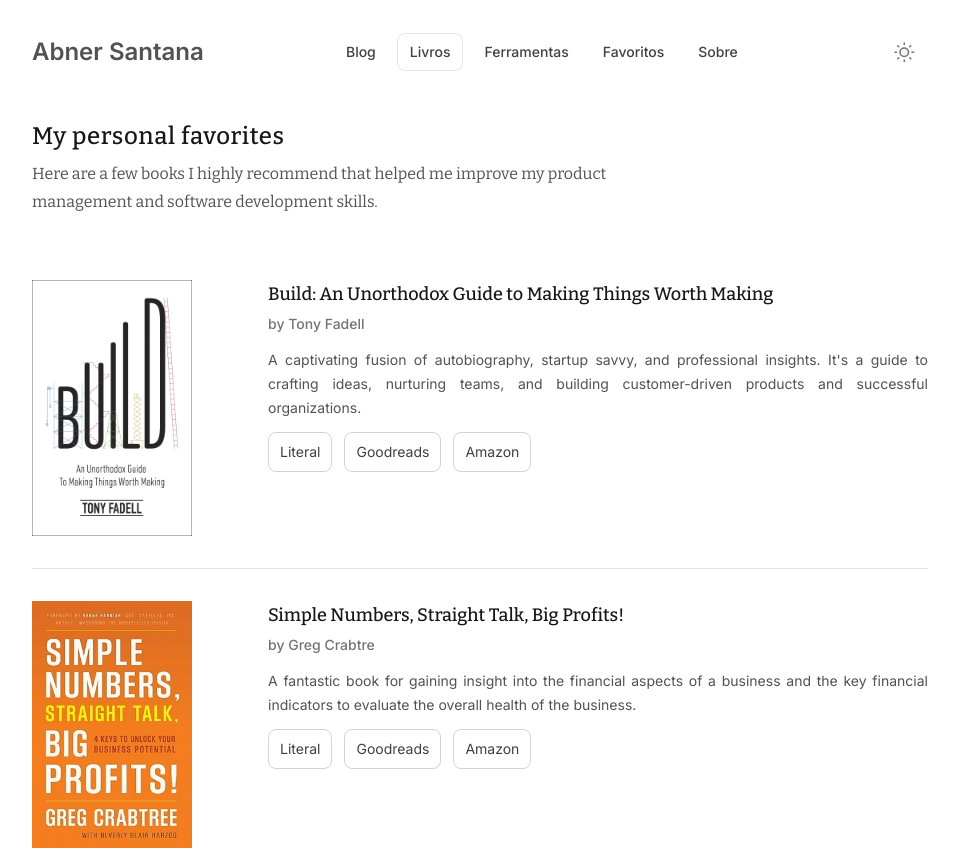
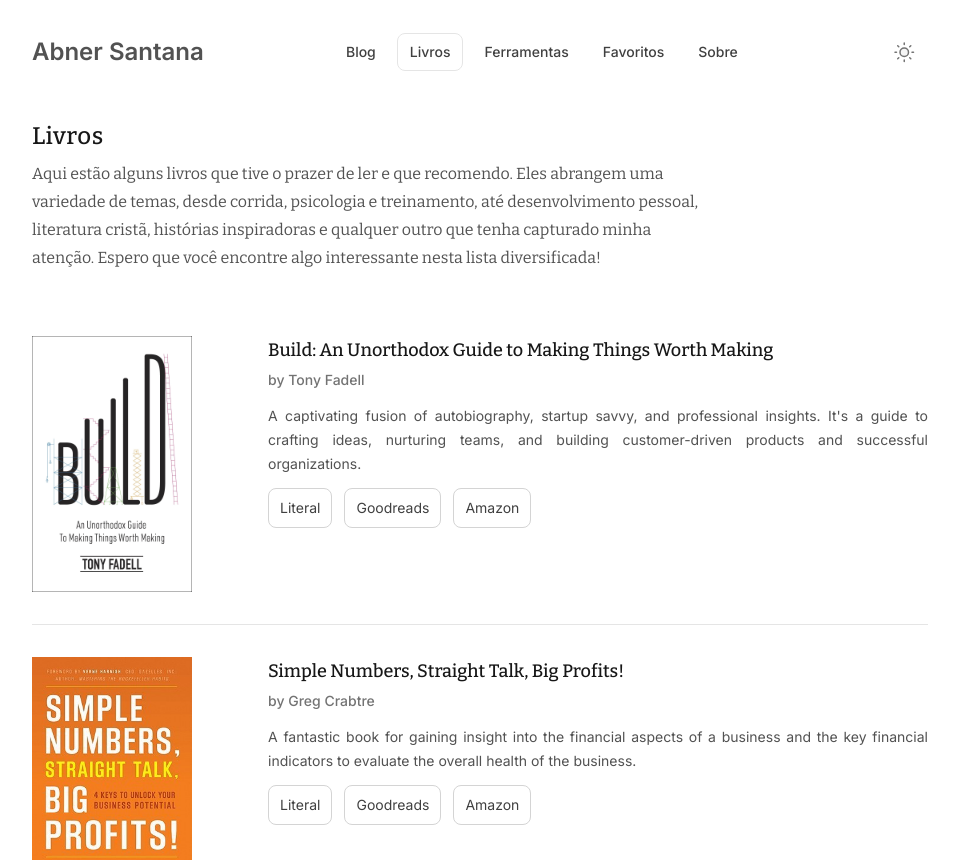
Before and after one commit to abnerssantana/personal-site, a Next.js app: page /bookshelf in a window 1280 px wide. Shown: the top 860 px of the page, without its empty margins (160-1119 px from the left). Built offline with nearby package versions, Linux system fonts and the light colour scheme.

Commit message:
change text

```diff
--- a/src/pages/bookmarks.tsx
+++ b/src/pages/bookmarks.tsx
@@ -88,11 +88,11 @@ export const Bookmarks = () => {
 
   return (
     <>
-      <Container title="Bookmarks">
+      <Container title="Favoritos">
         <Wrapper>
           <SimpleLayout
-            title="My Saved Links"
-            intro="A collection of handpicked resources I find valuable."
+            title="Favoritos"
+            intro="Uma coleção de recursos escolhidos a dedo que eu acho valiosos."
           >
             <div className="flex w-full items-center justify-center">
               <div className="sm:hidden">
--- a/src/pages/bookshelf.tsx
+++ b/src/pages/bookshelf.tsx
@@ -8,8 +8,11 @@ export const Bookshelf = () => {
       <Container title="Bookshelf">
         <Wrapper>
           <SimpleLayout
-            title="My personal favorites"
-            intro="Here are a few books I highly recommend that helped me improve my product management and software development skills."
+            title="Livros"
+            intro="Aqui estão alguns livros que tive o prazer de ler e que recomendo.
+            Eles abrangem uma variedade de temas, desde corrida, psicologia e treinamento,
+            até desenvolvimento pessoal, literatura cristã, histórias inspiradoras e qualquer
+            outro que tenha capturado minha atenção. Espero que você encontre algo interessante nesta lista diversificada!"
           >
             <ul
               role="list"
--- a/src/pages/toolbox.tsx
+++ b/src/pages/toolbox.tsx
@@ -50,11 +50,11 @@ export const Toolbox = () => {
 
   return (
     <>
-      <Container title="Toolbox">
+      <Container title="Ferramentas">
         <Wrapper>
           <SimpleLayout
-            title="Toolbox"
-            intro="Here’s an extensive list of hardware and software I use every day and other things I recommend."
+            title="Ferramentas"
+            intro="Aqui está uma extensa lista de hardware e software que uso todos os dias e outras coisas que recomendo."
           >
             <div className="space-y-8">
               {categories.map((category, index) => {
```
